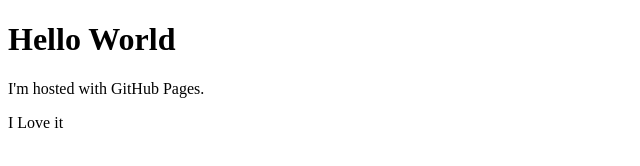
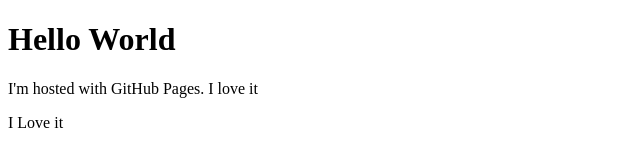
Before and after one commit to ChandanInTech/TestRepositoryWebsite, a plain HTML site: page index.html in a window 1280 px wide. Shown: the full height of the page, 0-640 px from the left. Drawn offline with Linux system fonts and the light colour scheme.

Commit message:
Update index.html

```diff
--- a/index.html
+++ b/index.html
@@ -3,7 +3,7 @@
 
 <body>
     <h1>Hello World</h1>
-    <p>I'm hosted with GitHub Pages.</p>
+    <p>I'm hosted with GitHub Pages. I love it</p>
     <p>I Love it</p>
 </body>
 
```
